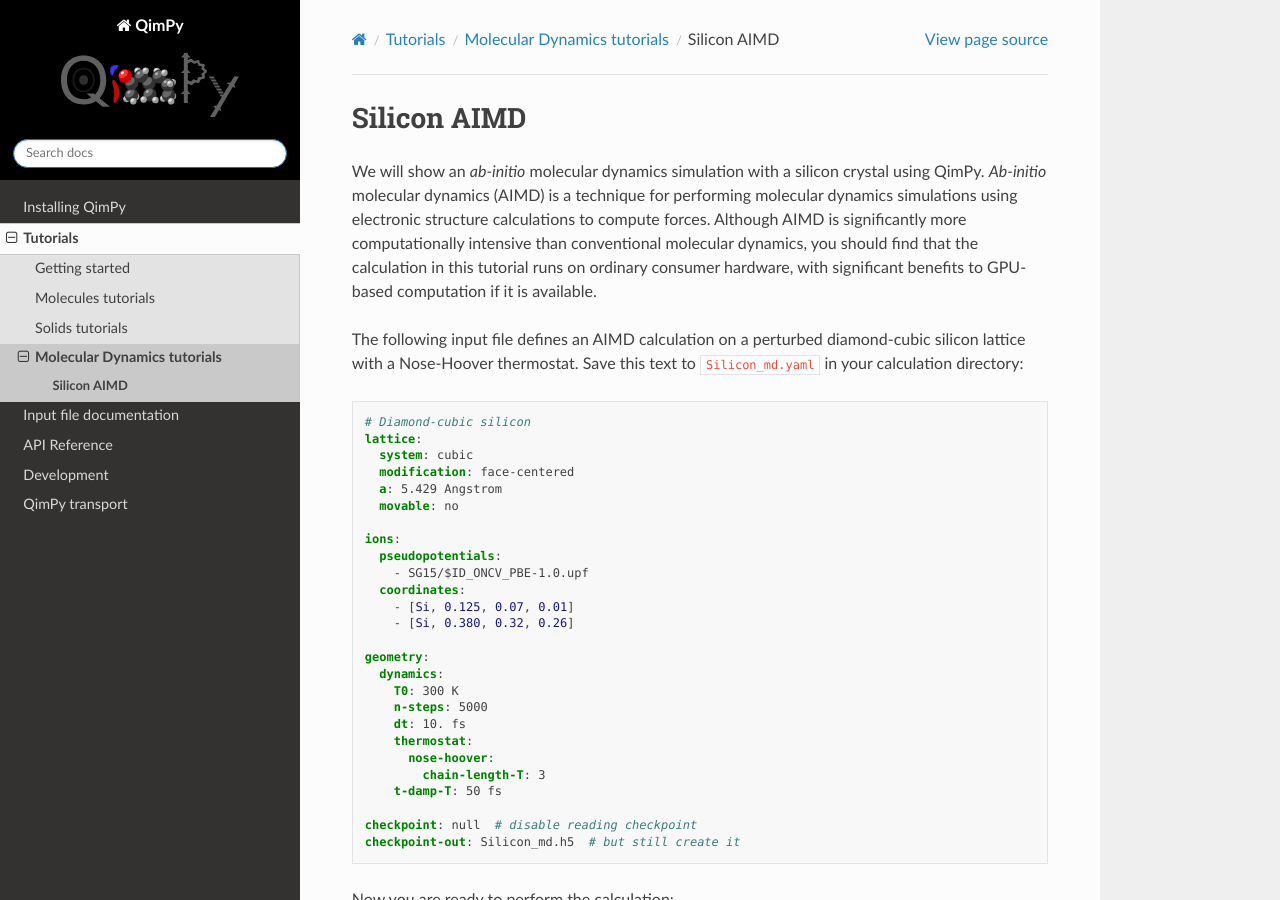
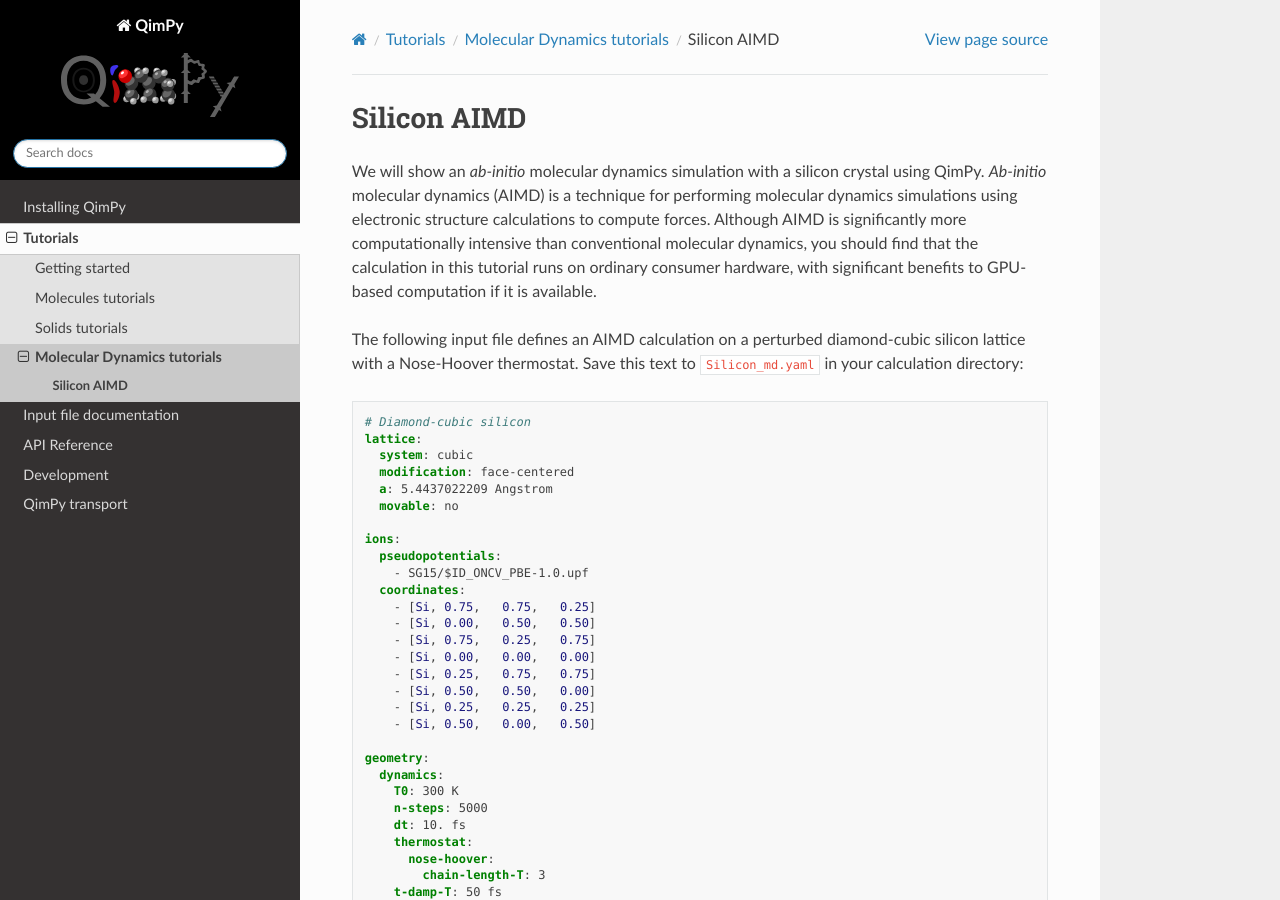
Before and after one commit to shankar1729/qimpy, a Sphinx documentation site: the page built from docs/source/tutorials/md/silicon.rst, in a window 1280 px wide and 900 px high. Built offline with Sphinx 7.4.7 and the Read the Docs theme 2.0.0, drawn with Linux system fonts in a browser that asks for light colours.

Commit message:
Updated Si AIMD tutorial to use conventional cell

```diff
--- a/docs/source/tutorials/md/silicon.rst
+++ b/docs/source/tutorials/md/silicon.rst
@@ -19,15 +19,21 @@
    lattice:
      system: cubic
      modification: face-centered
-     a: 5.429 Angstrom
+     a: 5.4437022209 Angstrom
      movable: no
 
    ions:
      pseudopotentials:
        - SG15/$ID_ONCV_PBE-1.0.upf
      coordinates:
-       - [Si, 0.125, 0.07, 0.01]
-       - [Si, 0.380, 0.32, 0.26]
+       - [Si, 0.75,   0.75,   0.25]
+       - [Si, 0.00,   0.50,   0.50]
+       - [Si, 0.75,   0.25,   0.75]
+       - [Si, 0.00,   0.00,   0.00]
+       - [Si, 0.25,   0.75,   0.75]
+       - [Si, 0.50,   0.50,   0.00]
+       - [Si, 0.25,   0.25,   0.25]
+       - [Si, 0.50,   0.00,   0.50]
 
    geometry:
      dynamics:
@@ -85,7 +91,7 @@
 sure the ``Silicon_md.h5`` checkpoint file is available), and run it to produce
 the following time-series plot of the system's energy:
 
-.. image:: si_aimd_energy.png
+.. figure:: si_aimd_energy.png
     :align: center
 
 You may just as easily extract all other time series parameters of your run as
@@ -105,3 +111,4 @@
 
 .. image:: ovito_example.png
     :align: center
+    :scale: 80 %
```
Also changed, not shown: docs/source/tutorials/md/si_aimd_energy.png.
